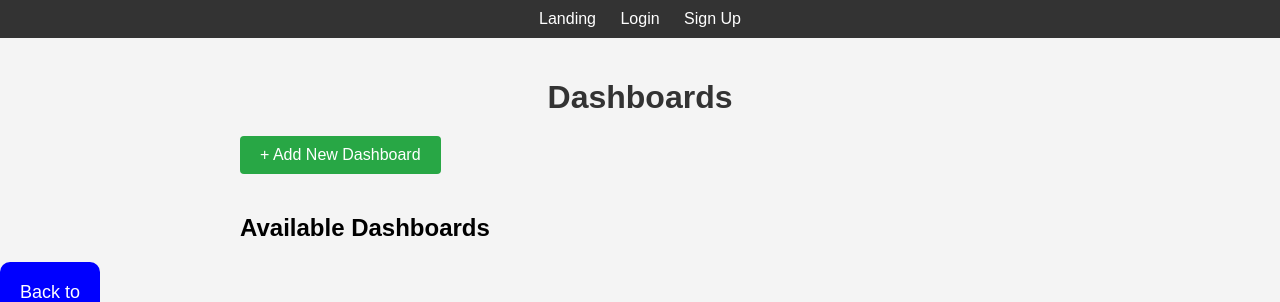
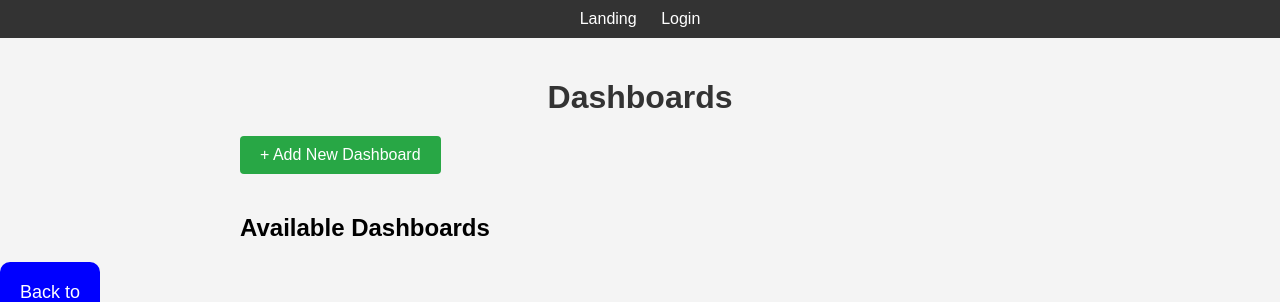
Before and after one commit to rizavi-enterprises/mariakube, a Flask app: page /dashboards in a window 1280 px wide. Shown: the top 302 px of the page. Run offline with Flask 3, Linux system fonts and the light colour scheme; parts of the project's set-up code (start-up, migrations or seed data) failed here and were passed over.

Commit message:
Update base.html
Signed-off-by: Arthur Rizavi <48633148+rizavi@users.noreply.github.com>

```diff
--- a/templates/base.html
+++ b/templates/base.html
@@ -17,7 +17,7 @@
         {% else %}
             <a href="{{ url_for('landing') }}">Landing</a>
             <a href="{{ url_for('login') }}">Login</a>
-            <a href="{{ url_for('signup') }}">Sign Up</a>
+
         {% endif %}
     </nav>
     {% with messages = get_flashed_messages(with_categories=true) %}
```
